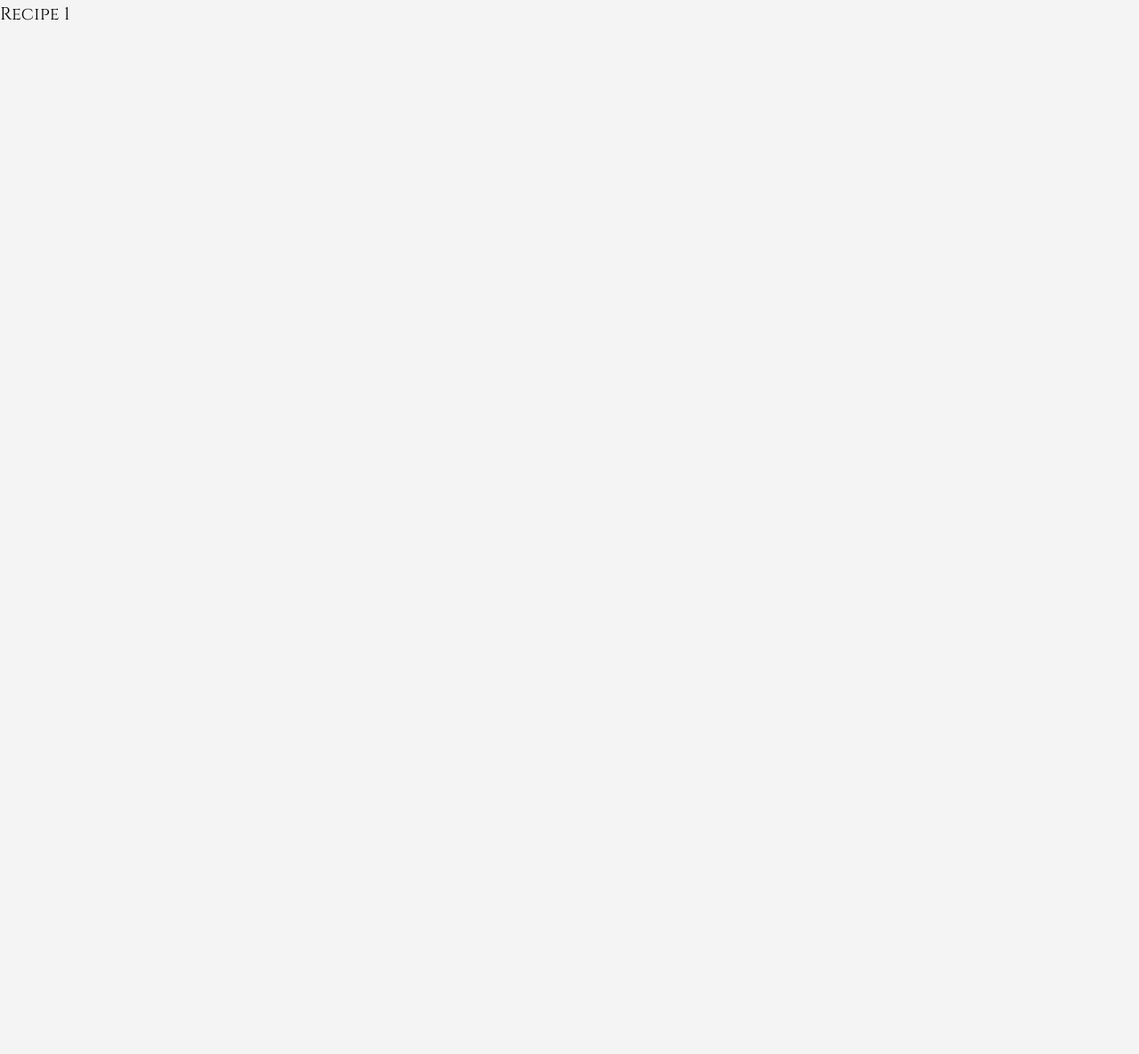
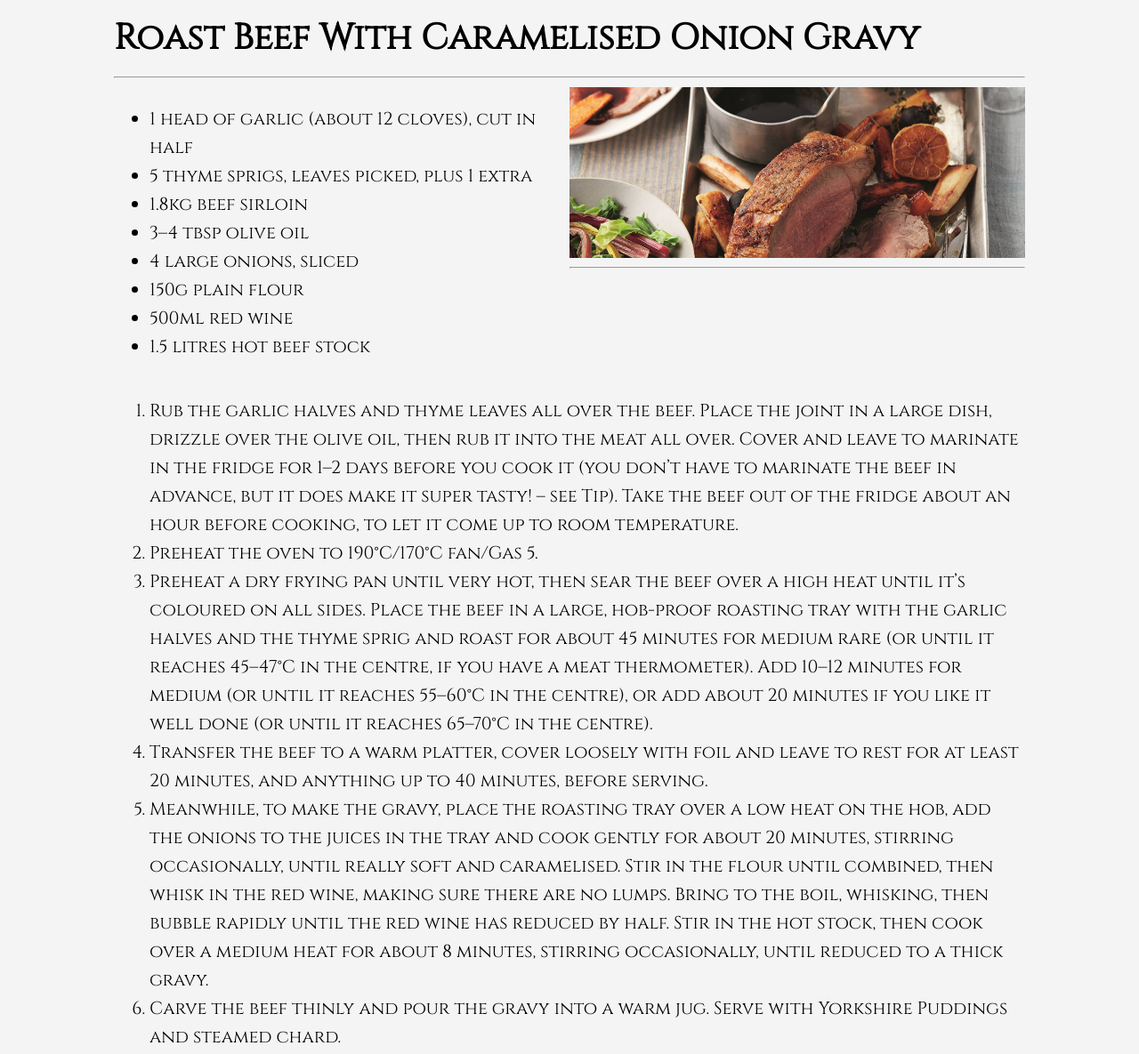
Before and after one commit to jerrej/odin-recipes, a plain HTML site: page recipes/1.html in a window 1280 px wide. Shown: the whole page at 89% size. Before the commit the page ends 800 px from the top, so only its background shows below. Drawn offline with Linux system fonts and the light colour scheme; files that its build step writes are made by us from their sources.

Commit message:
Added content & adjusted layout

```diff
--- a/css/style.css
+++ b/css/style.css
@@ -24,7 +24,6 @@ body{
 
 .block img{
     width: 80%;
-    height: 80%
 }
 
 .block img:hover{
@@ -33,14 +32,29 @@ body{
     border-radius: 15px;
 }
 
+.ingredients{
+    float: left;
+    width: 50%;
+}
+
+.showcase{
+    float: left;
+    width: 50%;
+}
+
+.showcase img{
+    max-width:100%;
+    max-height:100%;
+}
+
+.instructions{
+    float: left;
+    width: 100%;
+}
+
 #main-header{
     text-align: center;
     font-size: 24px;
     font-family: 'Indie Flower', cursive;
     text-decoration: underline;
-    margin-top:200px;
 }
-
-#main{
-
-}
--- a/recipes/1.html
+++ b/recipes/1.html
@@ -3,10 +3,40 @@
 	<head>
 		<meta charset="utf-8">
 		<meta name="viewport" content="width=device-width, initial-scale=1">
-		<title>Odin Recipes - ...</title>
-		<link rel="stylesheet"  type="text/css" href="css/style.css">
+		<title>Odin Recipes</title>
+		<link rel="stylesheet"  type="text/css" href="../css/style.css">
 	</head>
 	<body>
-        Recipe 1
+		<div class="container">
+			<h1>Roast Beef With Caramelised Onion Gravy</h1>
+			<hr>
+			<div class="ingredients">
+				<ul>
+					<li>1 head of garlic (about 12 cloves), cut in half</li>
+					<li>5 thyme sprigs, leaves picked, plus 1 extra</li>
+					<li>1.8kg beef sirloin</li>
+					<li>3–4 tbsp olive oil</li>
+					<li>4 large onions, sliced</li>
+					<li>150g plain flour</li>
+					<li>500ml red wine</li>
+					<li>1.5 litres hot beef stock</li>
+				</ul>
+			</div>
+			<div class="showcase">
+				<img src="images/1.jpg">
+			</div>
+			<hr>
+			<div class="instructions">
+				<ol>
+					<li>Rub the garlic halves and thyme leaves all over the beef. Place the joint in a large dish, drizzle over the olive oil, then rub it into the meat all over. Cover and leave to marinate in the fridge for 1–2 days before you cook it (you don’t have to marinate the beef in advance, but it does make it super tasty! – see Tip). Take the beef out of the fridge about an hour before cooking, to let it come up to room temperature.</li>
+					<li>Preheat the oven to 190°C/170°C fan/Gas 5.</li>
+					<li>Preheat a dry frying pan until very hot, then sear the beef over a high heat until it’s coloured on all sides. Place the beef in a large, hob-proof roasting tray with the garlic halves and the thyme sprig and roast for about 45 minutes for medium rare (or until it reaches 45–47°C in the centre, if you have a meat thermometer). Add 10–12 minutes for medium (or until it reaches 55–60°C in the centre), or add about 20 minutes if you like it well done (or until it reaches 65–70°C in the centre).</li>
+					<li>Transfer the beef to a warm platter, cover loosely with foil and leave to rest for at least 20 minutes, and anything up to 40 minutes, before serving.</li>
+					<li>Meanwhile, to make the gravy, place the roasting tray over a low heat on the hob, add the onions to the juices in the tray and cook gently for about 20 minutes, stirring occasionally, until really soft and caramelised. Stir in the flour until combined, then whisk in the red wine, making sure there are no lumps. Bring to the boil, whisking, then bubble rapidly until the red wine has reduced by half. Stir in the hot stock, then cook over a medium heat for about 8 minutes, stirring occasionally, until reduced to a thick gravy.</li>
+					<li>Carve the beef thinly and pour the gravy into a warm jug. Serve with Yorkshire Puddings and steamed chard.</li>
+				</ol>
+			</div>
+
+		</div>
     </body>
 </html>
```
Also changed, not shown: index.html (+2 -3 lines), recipes/2.html (+20 -3 lines), recipes/3.html (+20 -3 lines), recipes/images/3.jpg (added), 1 other file.
